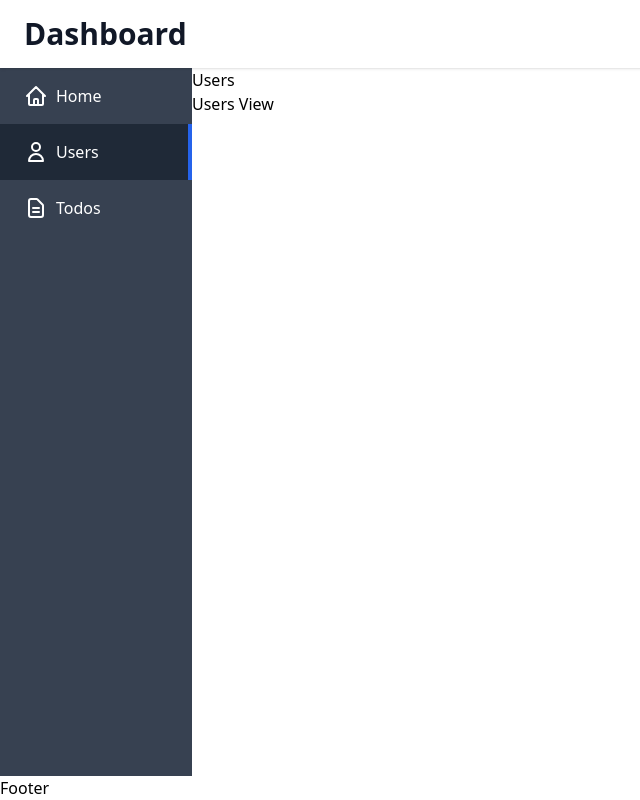
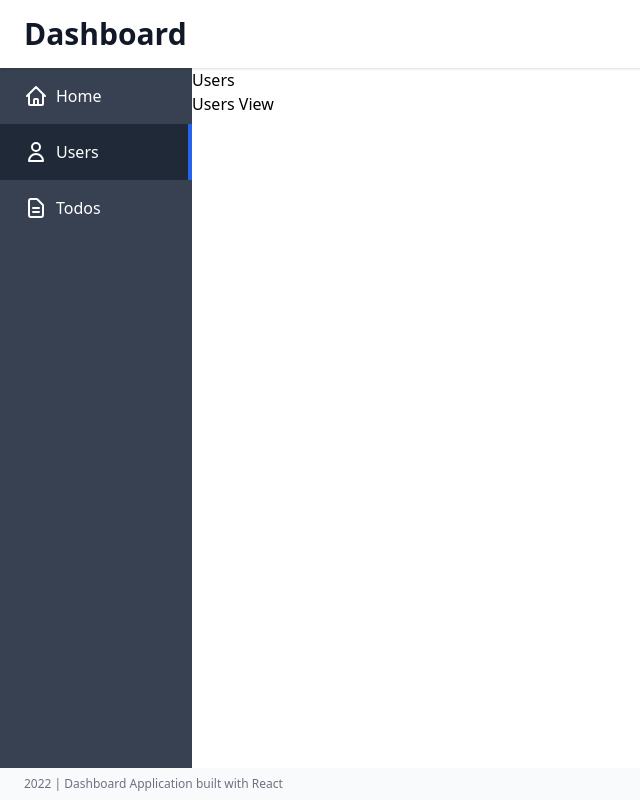
Before and after one commit to dseija/dashboard-react, a React (Create React App) app: page /users in a window 1280 px wide. Shown: the whole page, without its empty margins (0-640 px from the left). Built offline with nearby package versions, Linux system fonts and the light colour scheme.

Commit message:
💄 Added Footer component and some styles

```diff
--- a/src/app/App.tsx
+++ b/src/app/App.tsx
@@ -7,6 +7,7 @@ import Users from '../users/Users';
 import Sidebar from './Sidebar';
 import UserProvider from '../users/UserContext';
 import Header from './Header';
+import Footer from './Footer';
 
 function App() {
   return (
@@ -28,7 +29,7 @@ function App() {
             </UserProvider>
           </section>
         </div>
-        <footer className="flex">Footer</footer>
+        <Footer />
       </main>
     </BrowserRouter>
   );
--- /dev/null
+++ b/src/app/Footer.tsx
@@ -0,0 +1,9 @@
+function Footer() {
+  return (
+    <footer className="flex px-6 py-2 bg-gray-50 text-gray-500">
+      <p className="text-xs">2022 | Dashboard Application built with React</p>
+    </footer>
+  );
+}
+
+export default Footer;
--- a/src/app/Header.tsx
+++ b/src/app/Header.tsx
@@ -1,7 +1,7 @@
 function Header() {
   return (
     <header className="bg-white shadow z-10">
-      <div className="max-w-7xl mx-auto py-4 px-6">
+      <div className="py-4 px-6">
         <h1 className="text-3xl font-bold text-gray-900">Dashboard</h1>
       </div>
     </header>
```
